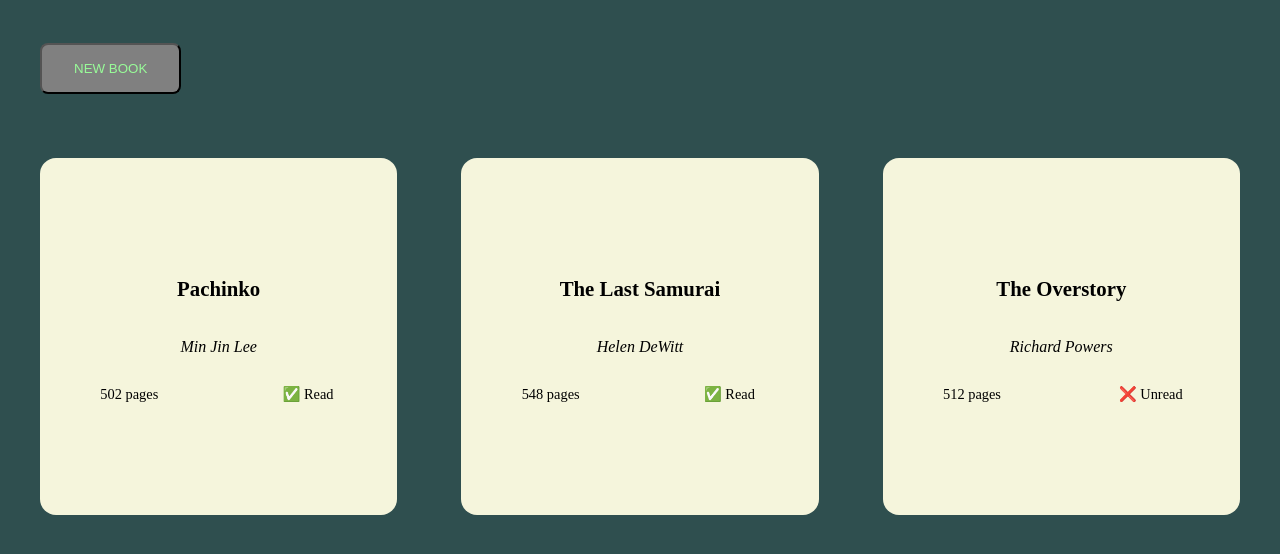
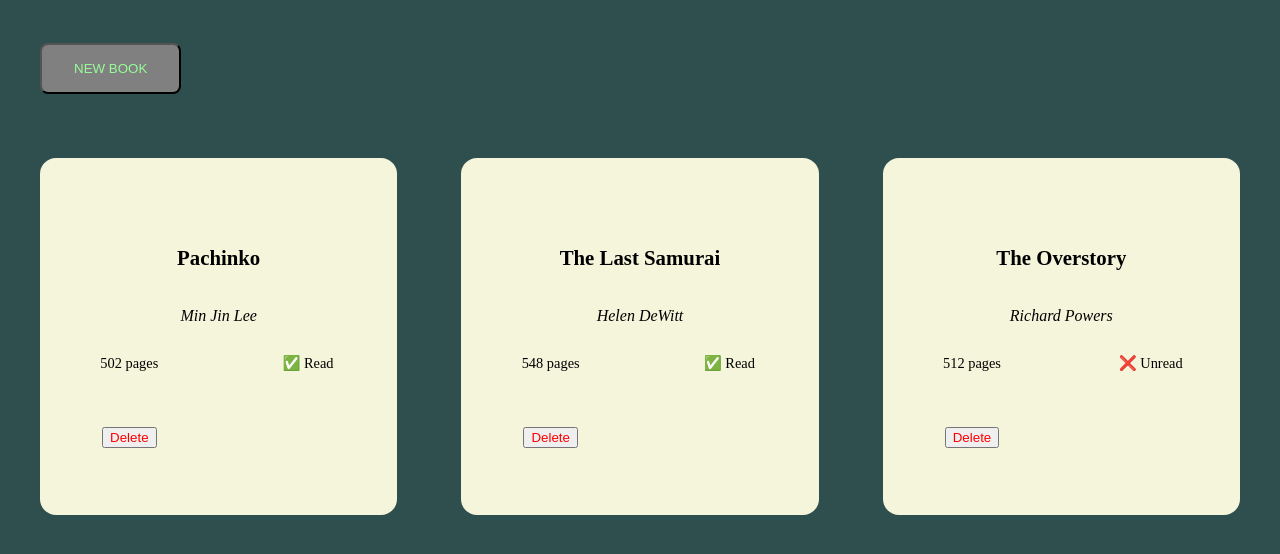
Before and after one commit to oaktec/odin-library, a website: page index.html in a window 1280 px wide. Shown: the part 90-644 px from the top of the page. Drawn offline with Linux system fonts and the light colour scheme.

Commit message:
Implement delete button on books

```diff
--- a/javascript.js
+++ b/javascript.js
@@ -16,6 +16,17 @@ function Book(title, author, pages, read) {
 
 function addBookToLibrary(title, author, pages, read) {
   myLibrary.push(new Book(title, author, pages, read));
+}
+
+function delBtnCallback(e) {
+  const delIndex = myLibrary.findIndex(
+    (x) => x.title === e.currentTarget.dataset.book
+  );
+  if (delIndex > -1) {
+    myLibrary.splice(delIndex, 1);
+  }
+  // eslint-disable-next-line no-use-before-define
+  printLibrary();
 }
 
 function generateBookDiv(book) {
@@ -43,6 +54,13 @@ function generateBookDiv(book) {
   read.textContent = book.read ? `✅ Read` : "❌ Unread";
   read.classList.add("read");
   newBook.append(read);
+
+  const delBtn = document.createElement("button");
+  delBtn.textContent = "Delete";
+  delBtn.classList.add("del-btn");
+  delBtn.dataset.book = book.title;
+  delBtn.addEventListener("click", delBtnCallback);
+  newBook.append(delBtn);
 }
 
 function printLibrary() {
--- a/style.css
+++ b/style.css
@@ -75,3 +75,8 @@ h1 {
   width: 90%;
   justify-self: left;
 }
+
+.del-btn {
+  color: red;
+  margin-top: 40px;
+}
```
